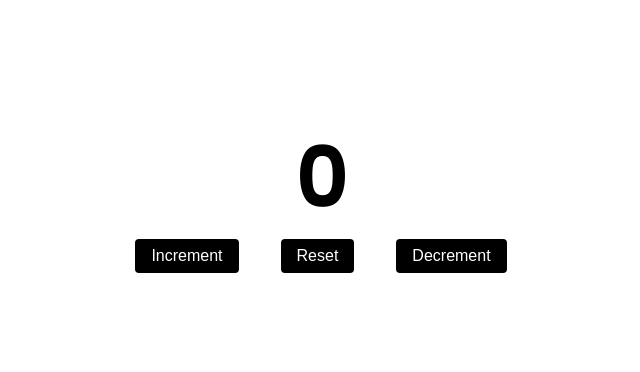
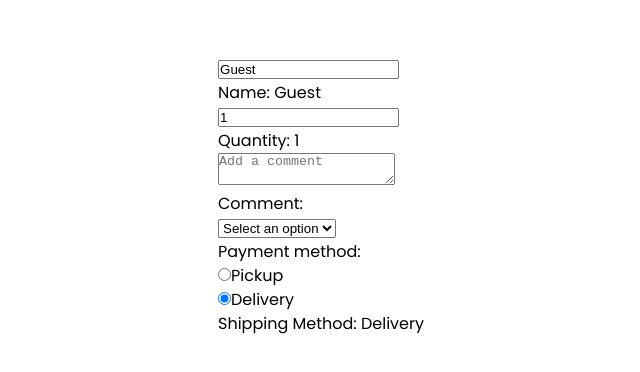
Before and after one commit to cedik456/react-tutorial, a React (Vite) app in the folder my-react-app/: page / in a window 1280 px wide. Shown: the part 204-576 px from the top of the page, without its empty margins (319-959 px from the left). Built offline with nearby package versions, Linux system fonts and the light colour scheme.

Commit message:
Learned how to use the on change event handler on different types of input

```diff
--- a/my-react-app/src/App.jsx
+++ b/my-react-app/src/App.jsx
@@ -1,9 +1,9 @@
-import Counter from "./Counter";
+import MyComponent2 from "./MyComponent2";
 
 function App() {
   return (
     <div>
-      <Counter />
+      <MyComponent2 />
     </div>
   );
 }
--- /dev/null
+++ b/my-react-app/src/MyComponent2.jsx
@@ -0,0 +1,77 @@
+import React, { useState } from "react";
+
+function MyComponent2() {
+  const [name, setName] = useState("Guest");
+  const [quantity, setQuantity] = useState(1);
+  const [comment, setComment] = useState("");
+  const [payment, setPayment] = useState("");
+  const [shipping, setShipping] = useState("Delivery");
+
+  function handleNameChange(event) {
+    setName(event.target.value);
+  }
+
+  function handleQuantityChange(event) {
+    setQuantity(event.target.value);
+  }
+
+  function handleCommentChange(event) {
+    setComment(event.target.value);
+  }
+
+  function handlePaymentChange(event) {
+    setPayment(event.target.value);
+  }
+
+  function handleShippingChange(event) {
+    setShipping(event.target.value);
+  }
+
+  return (
+    <div>
+      <input type="text" value={name} onChange={handleNameChange} />
+      <p>Name: {name}</p>
+
+      <input type="number" value={quantity} onChange={handleQuantityChange} />
+      <p>Quantity: {quantity}</p>
+
+      <textarea
+        value={comment}
+        onChange={handleCommentChange}
+        placeholder="Add a comment"
+      ></textarea>
+      <p>Comment: {comment}</p>
+
+      <select value={payment} onChange={handlePaymentChange}>
+        <option value="">Select an option</option>
+        <option value="Visa">Visa</option>
+        <option value="Mastercard">Mastercard</option>
+        <option value="GiftCard">GiftCard</option>
+      </select>
+      <p>Payment method: {payment}</p>
+
+      <label>
+        <input
+          type="radio"
+          value="Pickup"
+          checked={shipping === "Pickup"}
+          onChange={handleShippingChange}
+        />
+        Pickup
+      </label>
+      <br />
+      <label>
+        <input
+          type="radio"
+          value="Delivery"
+          checked={shipping === "Delivery"}
+          onChange={handleShippingChange}
+        />
+        Delivery
+      </label>
+      <p>Shipping Method: {shipping}</p>
+    </div>
+  );
+}
+
+export default MyComponent2;
```
Also changed, not shown: my-react-app/src/Example.jsx (added).
